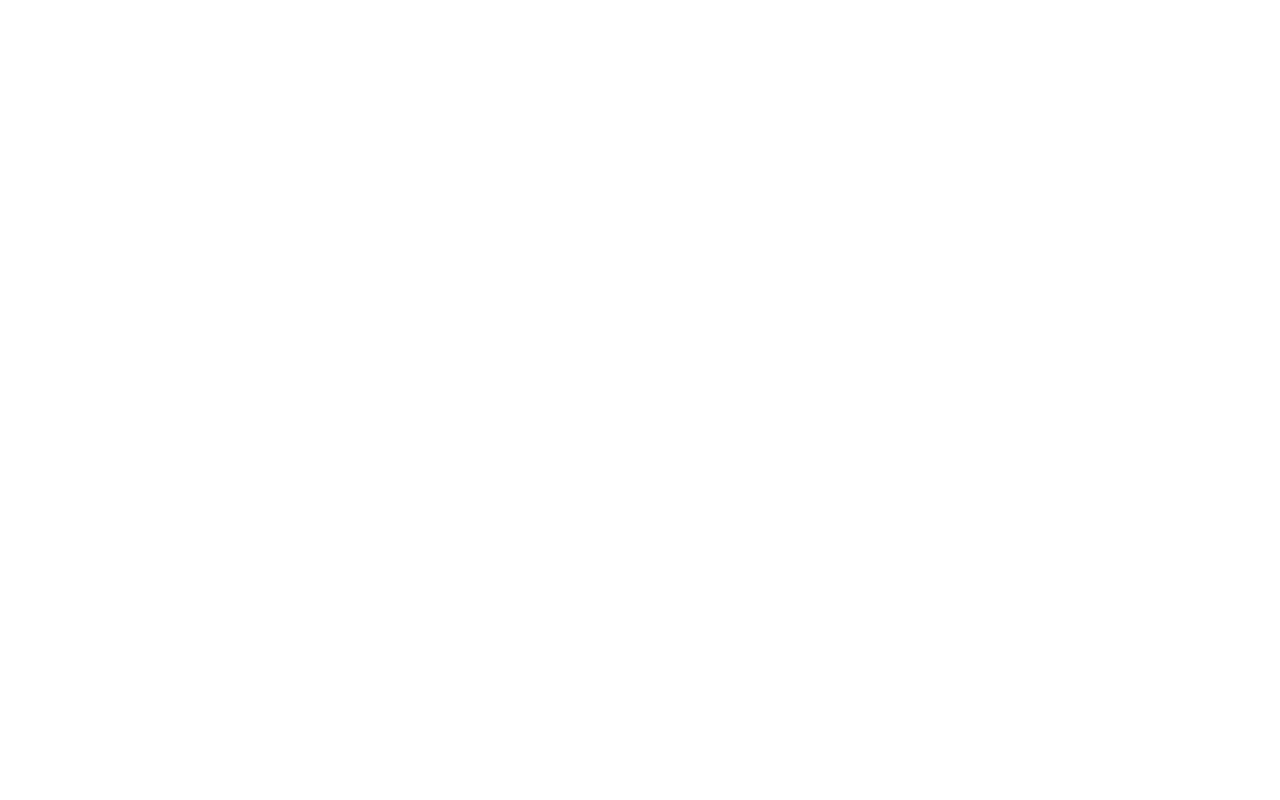
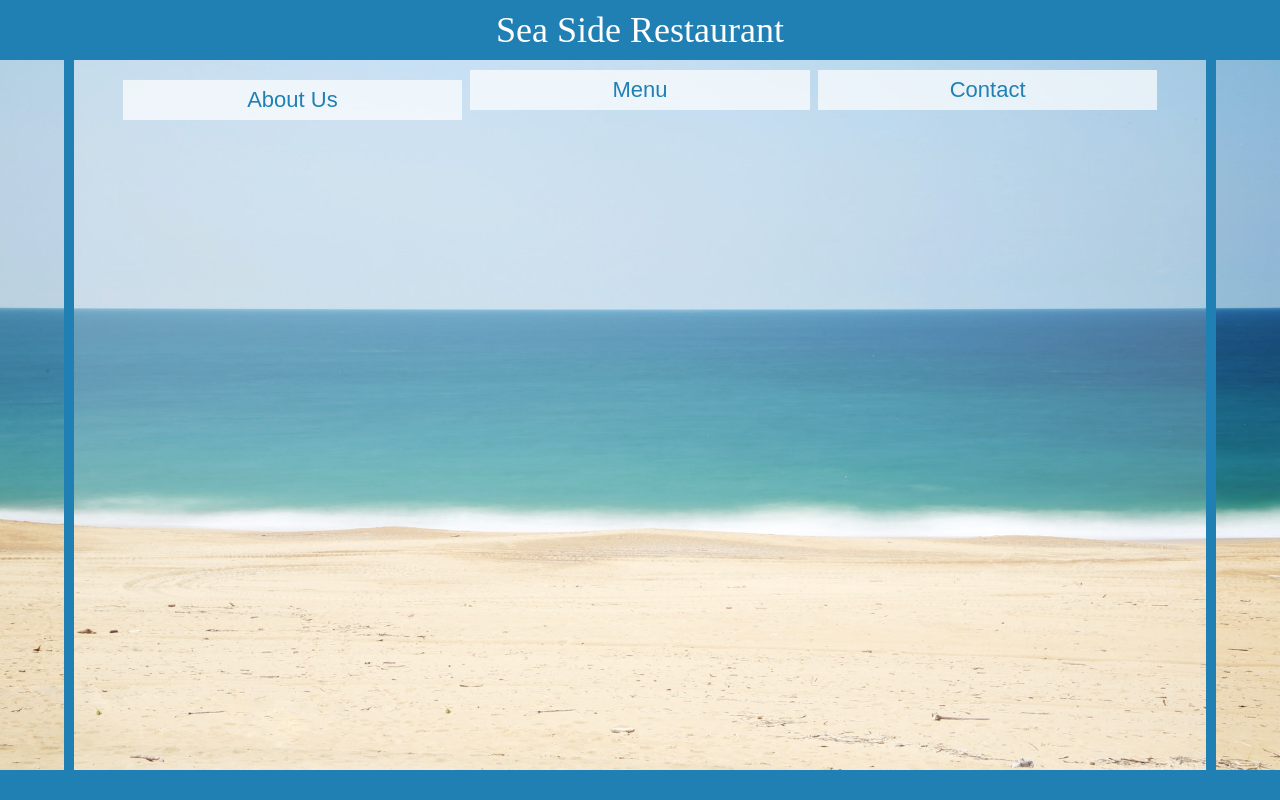
Before and after one commit to ioanniskousis/Restaurant, a website built with webpack: page dist/index.html in a window 1280 px wide. Built offline with nearby package versions, Linux system fonts and the light colour scheme.

Commit message:
menu tabs and events

```diff
--- /dev/null
+++ b/resources/stylesheets/style.css
@@ -0,0 +1,116 @@
+* {
+  box-sizing: border-box;
+  -ms-overflow-style: none;
+  scrollbar-width: none;
+}
+
+* ::-webkit-scrollbar {
+  display: none;
+}
+
+body {
+  position: relative;
+  padding: 0;
+  margin: 0;
+  font-family: Arial, Helvetica, sans-serif;
+  background-image: url('../images/sea-side.jpg');
+  background-size: 100% auto;
+  background-repeat: no-repeat;
+  background-color: rgb(250, 231, 196);
+}
+
+header {
+  position: sticky;
+  top: 0;
+  height: 60px;
+  width: 100%;
+  background-color: rgb(32, 128, 180);
+  display: flex;
+  justify-content: center;
+  align-items: center;
+}
+
+.header-caption {
+  color: white;
+  font-size: 36px;
+  font-family: 'Times New Roman', Times, serif;
+}
+
+main {
+  margin: 0 auto;
+  height: calc(100vh - 90px);
+  width: 90%;
+  max-width: 1200px;
+  border-left: 10px solid rgb(32, 128, 180);
+  border-right: 10px solid rgb(32, 128, 180);
+  position: relative;
+
+}
+
+#content {
+  width: 100%;
+  height: 100%;
+  background-color: rgba(255, 255, 255, 0.2);
+}
+
+.content-menu {
+  position: absolute;
+  top: 10px;
+  left: 0;
+  height: 40px;
+  width: 100%;
+  /* border-bottom: 2px solid rgba(255, 255, 255, 0.2); */
+  display: flex;
+  justify-content: center;
+  align-items: center;
+  color: rgb(32, 128, 180);
+  font-size: 22px;
+}
+
+.content-menu > div {
+  width: 30%;
+  height: 100%;
+  background-color: rgba(255, 255, 255, 0.7);
+  margin: 0 4px;
+  cursor: pointer;
+  display: flex;
+  justify-content: center;
+  align-items: center;
+  transition: all, 0.2s;
+}
+
+.content-menu > div:hover {
+  background-color: rgba(255, 255, 255, 0.3);
+}
+
+.content-menu > div:active {
+  background-color: rgba(200, 200, 200, 0.2);
+}
+
+.main-content {
+  position: absolute;
+  top: 30px;
+  width: 100%;
+  height: calc(100% - 30px);
+  background-color: #eee;
+  overflow-y: scroll;
+  padding-bottom: 20px;
+}
+
+footer {
+  height: 30px;
+  background-color: rgb(32, 128, 180);
+  display: flex;
+  justify-content: center;
+  align-items: center;
+  color: white;
+  font-size: x-small;
+  cursor: zoom-in;
+  white-space: nowrap;
+}
+
+@media screen and (max-width: 600px) {
+  .content-menu {
+    font-size: 18px;
+  }
+}
--- /dev/null
+++ b/src/home.js
@@ -0,0 +1,11 @@
+import { gel, crel } from './utils';
+
+function renderHome() {
+  const content = gel('content');
+
+  const menu = crel('div');
+
+  content.appendChild(menu);
+}
+
+export default renderHome;
--- a/src/index.js
+++ b/src/index.js
@@ -0,0 +1,11 @@
+import renderHome from './home';
+import { renderMenu, selectMenu } from './menu';
+
+function menuCallBack(tabIndex) {
+  // alert(tabIndex);
+}
+
+renderMenu(menuCallBack);
+selectMenu(0);
+
+renderHome();
--- /dev/null
+++ b/src/menu.js
@@ -0,0 +1,55 @@
+import { gel, crel } from './utils';
+
+function resetMenu() {
+  gel('aboutUsTab').style.marginTop = '0';
+  gel('menuTab').style.marginTop = '0';
+  gel('contactTab').style.marginTop = '0';
+}
+
+function selectMenu(index) {
+  resetMenu();
+  const menus = ['aboutUsTab', 'menuTab', 'contactTab'];
+  gel(menus[index]).style.marginTop = '20px';
+}
+
+function renderMenu(menuCallBack) {
+  const content = gel('content');
+
+  const menu = crel('div');
+  menu.className = 'content-menu';
+
+  const homeTab = crel('div');
+  homeTab.innerHTML = 'About Us';
+  homeTab.id = 'aboutUsTab';
+  homeTab.addEventListener('click', () => {
+    selectMenu(0);
+    menuCallBack(0);
+  });
+
+  const menuTab = crel('div');
+  menuTab.innerHTML = 'Menu';
+  menuTab.id = 'menuTab';
+  menuTab.addEventListener('click', () => {
+    selectMenu(1);
+    menuCallBack(1);
+  });
+
+  const contactTab = crel('div');
+  contactTab.innerHTML = 'Contact';
+  contactTab.id = 'contactTab';
+  contactTab.addEventListener('click', () => {
+    selectMenu(2);
+    menuCallBack(2);
+  });
+
+  menu.appendChild(homeTab);
+  menu.appendChild(menuTab);
+  menu.appendChild(contactTab);
+
+  content.appendChild(menu);
+}
+
+export {
+  renderMenu,
+  selectMenu,
+};
--- /dev/null
+++ b/src/utils.js
@@ -0,0 +1,15 @@
+function gel(id) {
+  return document.getElementById(id);
+}
+
+function gelc(classname) {
+  return document.getElementsByClassName(classname);
+}
+
+function crel(type) {
+  return document.createElement(type);
+}
+
+export {
+  gel, gelc, crel,
+};
```
Also changed, not shown: dist/index.html, dist/main.js (added), resources/images/restaurant-128.png, resources/images/restaurant-32.png, resources/images/sea-side.jpg (added), 1 other file.
